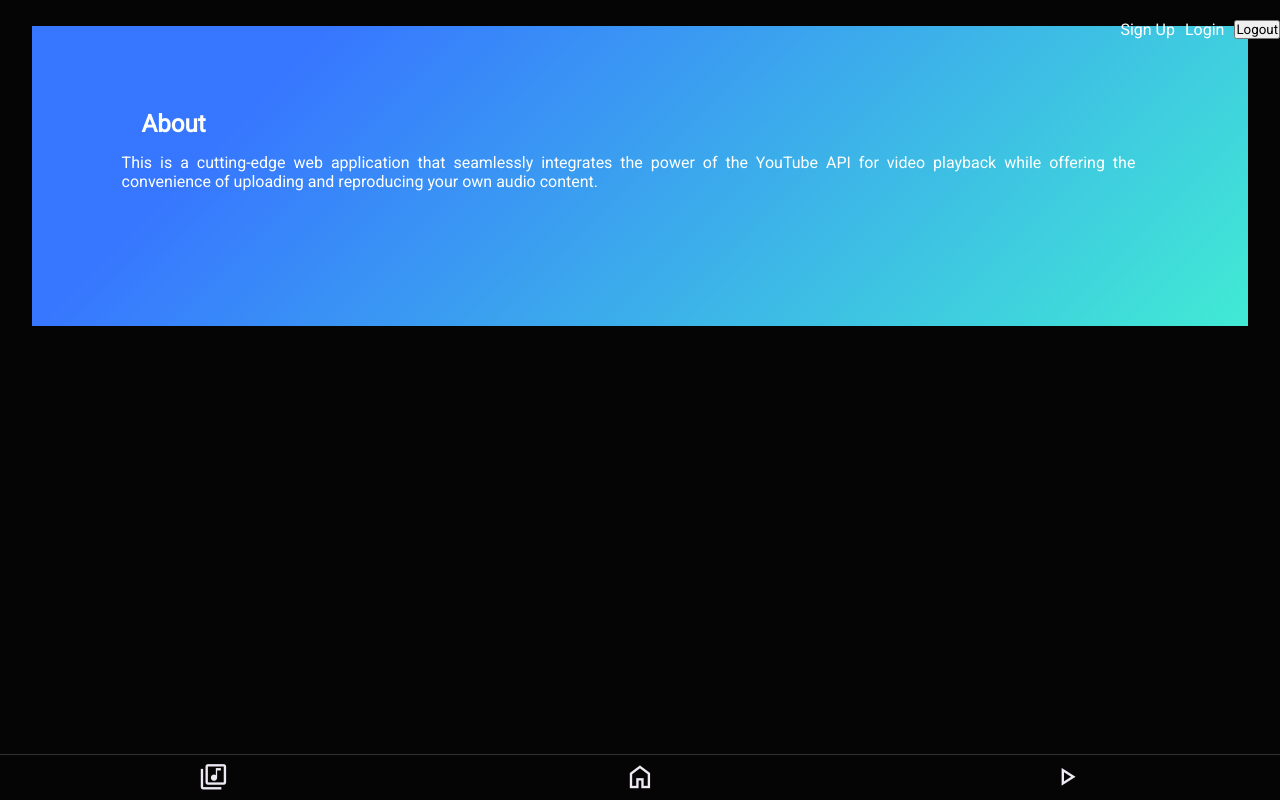
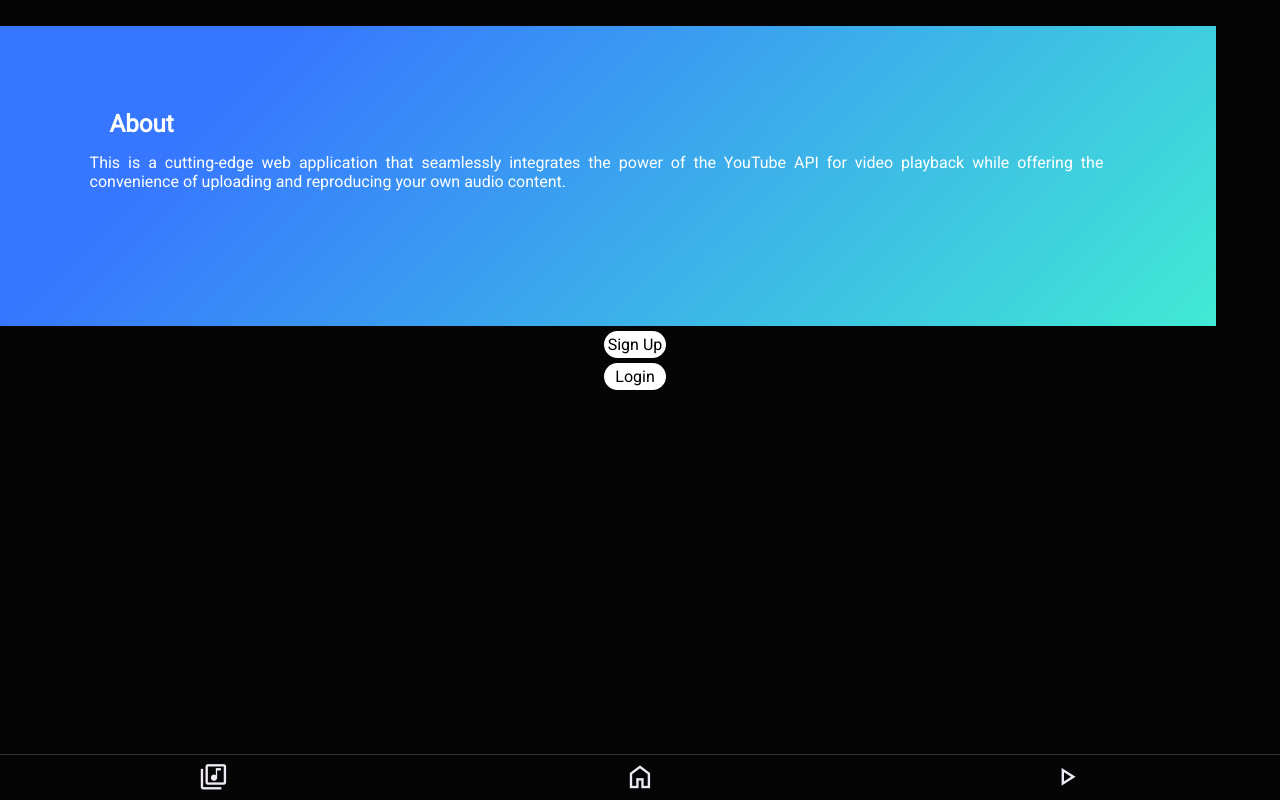
Before and after one commit to HeitorRaimundoPrado/reactjs-remote-video-player, a React (Vite) app: page / in a window 1280 px wide. Built offline with nearby package versions, Linux system fonts and the light colour scheme; no server answers.

Commit message:
feat(elements): first styles for AuthLinks.jsx

```diff
--- a/src/App.jsx
+++ b/src/App.jsx
@@ -22,7 +22,6 @@ import LogIn from './pages/LogIn'
 
 import UseToken from './components/UseToken.jsx'
 
-import AuthLinks from './components/AuthLinks.jsx'
 
 import Nav from './components/Nav.jsx'
 import { API_BASE_URL } from './constants.js'
@@ -47,7 +46,6 @@ function App() {
 
   return (
     <>
-      <AuthLinks removeToken={removeToken}/>
 
       <HandleReplistContext.Provider value={{ replist, setReplist }}>
         <RepIdxContext.Provider value={{ repIdx, setRepIdx }}>
--- a/src/components/AuthLinks.jsx
+++ b/src/components/AuthLinks.jsx
@@ -2,11 +2,18 @@ import '../style/AuthLinks.scss'
 
 const AuthLinks = (props) => {
   return <div className="auth_container">
-    <a href="/signup">Sign Up</a>
-    <a href="/login">Login</a>
+    { localStorage.getItem('token') === null ?
+    <>
+      <a href="/signup">Sign Up</a>
+      <a href="/login">Login</a>
+    </>
+
+    :
+
     <button onClick={
       props.removeToken
     }>Logout</button>
+  }
   </div>
 }
 
--- a/src/pages/Home/Home.jsx
+++ b/src/pages/Home/Home.jsx
@@ -2,6 +2,9 @@ import React from 'react'
 import ReactDOM from 'react-dom'
 import '../../style/Home.scss';
 import '../../style/_global.scss';
+import AuthLinks from '../../components/AuthLinks.jsx'
+
+import useToken from "../../components/UseToken.jsx"
 
 export default function Home() {
     return (
@@ -16,6 +19,7 @@ export default function Home() {
                         This is a cutting-edge web application that seamlessly integrates the power of the YouTube API for video playback while offering the convenience of uploading and reproducing your own audio content.
                     </p>
                 </header>
+                <AuthLinks removeToken={useToken.removeToken}/>
             </main>
         </>
     )
--- a/src/style/AuthLinks.scss
+++ b/src/style/AuthLinks.scss
@@ -1,12 +1,30 @@
 .auth_container {
   display: flex;
   width: fit-content;
-  position: absolute;
-  right: 0;
   margin-top: 20px;
+  flex-direction: column;
+  margin: auto;
+  width: fit-content;
   a {
     text-decoration: none;
+    background-color: #fff;
     margin-right: 10px;
-    color: #fff;
+    color: #000;
+    border-radius: 25px;
+    margin-top: 5px;
+    text-align: center;
+    padding: 4px;
+  }
+
+  button {
+    background-color: #fff;
+    margin-right: 10px;
+    color: #000;
+    border-radius: 25px;
+    margin-top: 5px;
+    text-align: center;
+    padding: 4px;
+    border: none;
+
   }
 }
--- a/src/style/Home.scss
+++ b/src/style/Home.scss
@@ -7,6 +7,7 @@ body {
     main {
         width: 100%;
         display: flex;
+        flex-direction: column;
         justify-content: center;
         header {
             height: 300px;
```
